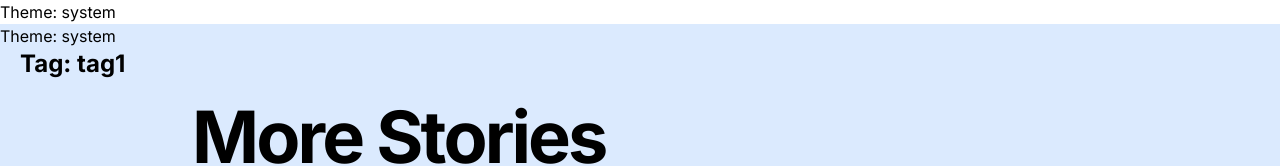
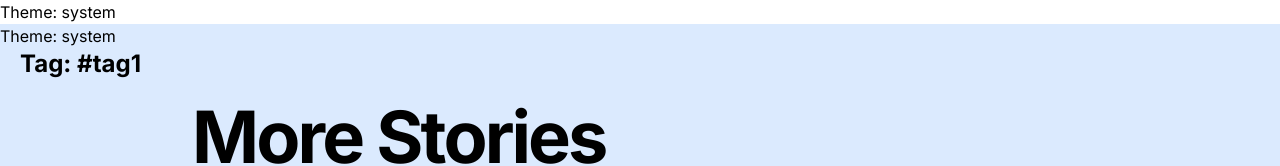
Before and after one commit to koiazi100/tec-blog, a Next.js app: page /tags/tag1 in a window 1280 px wide. Shown: the top 166 px of the page. Built offline with nearby package versions, Linux system fonts and the light colour scheme.

Commit message:
actionsエラー修正5

```diff
--- a/src/app/posts/[slug]/page.tsx
+++ b/src/app/posts/[slug]/page.tsx
@@ -10,16 +10,16 @@ import { PostBody } from "@/app/_components/post-body";
 import { PostHeader } from "@/app/_components/post-header";
 import Script from "next/script";
 
+// ✅ ここは Promise ではなく、直接オブジェクト型でOK
 type Props = {
-  params: { slug: string };
+  params: {
+    slug: string;
+  };
 };
 
 export default async function Post({ params }: Props) {
   const post = await getPostBySlug(params.slug);
-
-  if (!post) {
-    return notFound();
-  }
+  if (!post) return notFound();
 
   const content = await markdownToHtml(post.content || "");
 
@@ -39,7 +39,6 @@ export default async function Post({ params }: Props) {
           <PostBody content={content} />
         </article>
       </Container>
-
       <Script
         src="https://embed.zenn.studio/js/listen-embed-event.js"
         strategy="lazyOnload"
@@ -48,12 +47,11 @@ export default async function Post({ params }: Props) {
   );
 }
 
-export async function generateMetadata({ params }: Props): Promise<Metadata> {
+export async function generateMetadata(
+  { params }: Props
+): Promise<Metadata> {
   const post = await getPostBySlug(params.slug);
-
-  if (!post) {
-    return notFound();
-  }
+  if (!post) return notFound();
 
   const title = `${post.title} | Next.js Blog Example with ${CMS_NAME}`;
 
@@ -68,7 +66,6 @@ export async function generateMetadata({ params }: Props): Promise<Metadata> {
 
 export async function generateStaticParams() {
   const posts = await getAllPosts();
-
   return posts.map((post) => ({
     slug: post.slug,
   }));
--- a/src/app/tags/[tag]/page.tsx
+++ b/src/app/tags/[tag]/page.tsx
@@ -1,8 +1,8 @@
-import {getAllTags, getPostsByTag} from "../../../lib/api";
-import {Post} from "../../../interfaces/post";
+import { getAllTags, getPostsByTag } from "@/lib/api";
+import { Post } from "@/interfaces/post";
 import Layout from "../../layout";
 import Container from "../../_components/container";
-import {MoreStories} from "../../_components/more-stories";
+import { MoreStories } from "../../_components/more-stories";
 
 type Props = {
   params: {
@@ -11,13 +11,12 @@ type Props = {
 };
 
 export default async function TagPage({ params }: Props) {
-  const tag = params.tag;
-  const posts: Post[] = await getPostsByTag(tag);
+  const posts: Post[] = await getPostsByTag(params.tag);
 
   return (
     <Layout>
       <Container>
-        <h1 className="inline-block text-2xl font-bold mb-3">Tag: {tag}</h1>
+        <h1 className="inline-block text-2xl font-bold mb-3">Tag: #{params.tag}</h1>
         <MoreStories posts={posts} />
       </Container>
     </Layout>
@@ -28,7 +27,7 @@ export default async function TagPage({ params }: Props) {
 export async function generateStaticParams() {
   const tags = await getAllTags();
 
-  return tags.map((tag: string) => ({
+  return tags.map((tag) => ({
     tag,
   }));
 }
```
